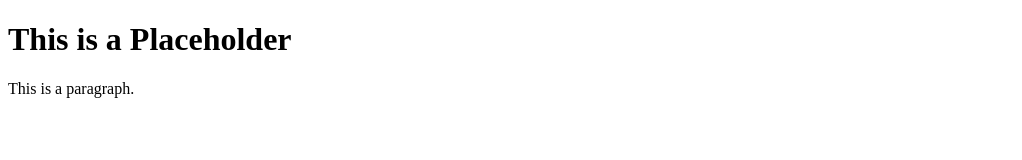
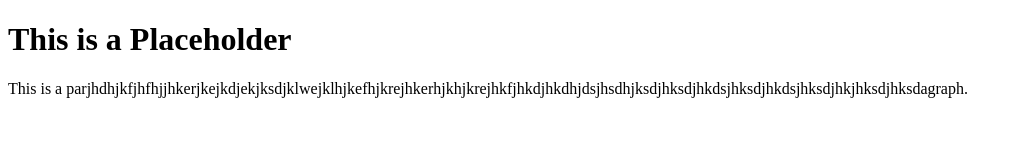
Before and after one commit to harrisonkane-7/My-Website, a plain HTML site: page index.html in a window 1280 px wide. Shown: the whole page, without its empty margins (0-1022 px from the left). Drawn offline with Linux system fonts and the light colour scheme.

Commit message:
Update index.html

```diff
--- a/index.html
+++ b/index.html
@@ -6,7 +6,7 @@
 <body>
 
 <h1>This is a Placeholder</h1>
-<p>This is a paragraph.</p>
+<p>This is a parjhdhjkfjhfhjjhkerjkejkdjekjksdjklwejklhjkefhjkrejhkerhjkhjkrejhkfjhkdjhkdhjdsjhsdhjksdjhksdjhkdsjhksdjhkdsjhksdjhkjhksdjhksdagraph.</p>
 
 </body>
 </html>
```
